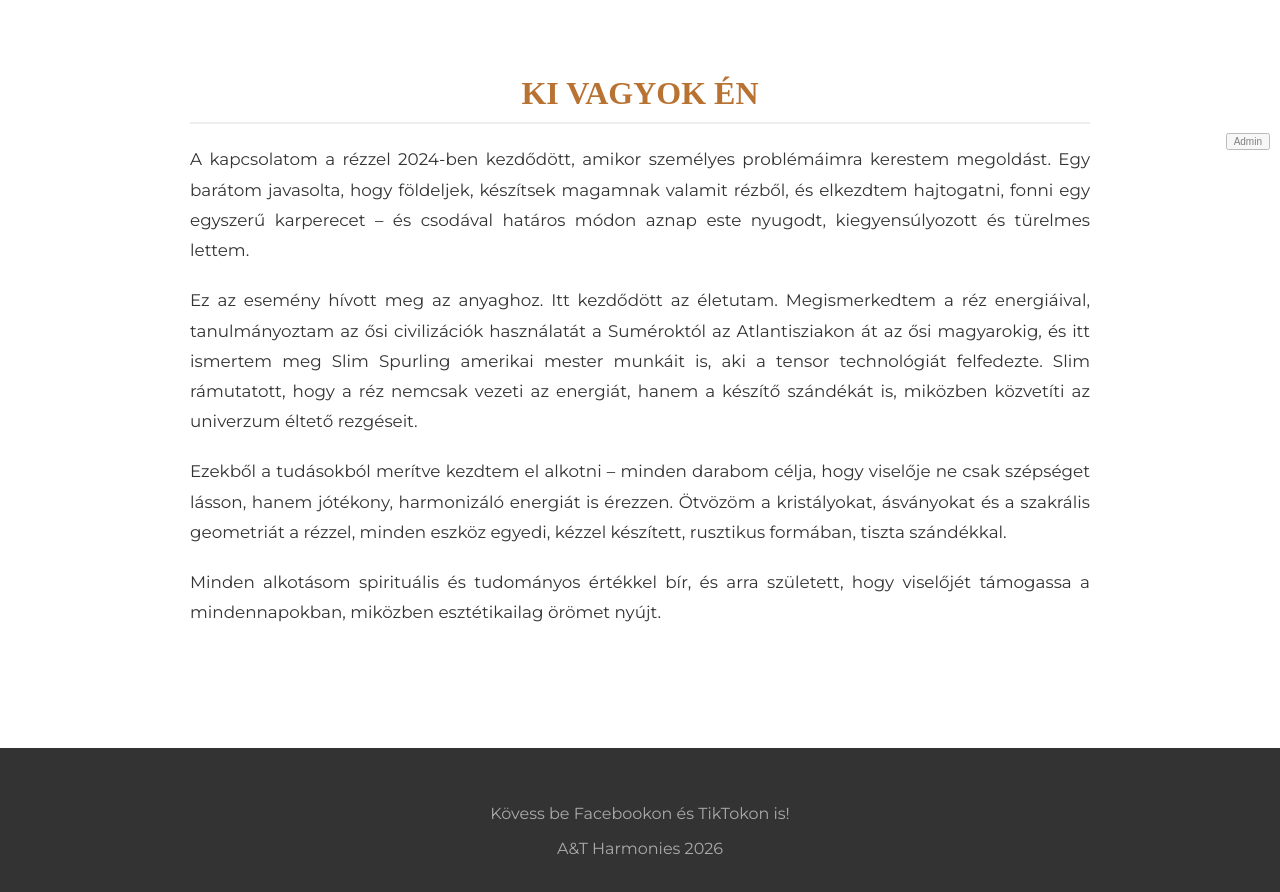
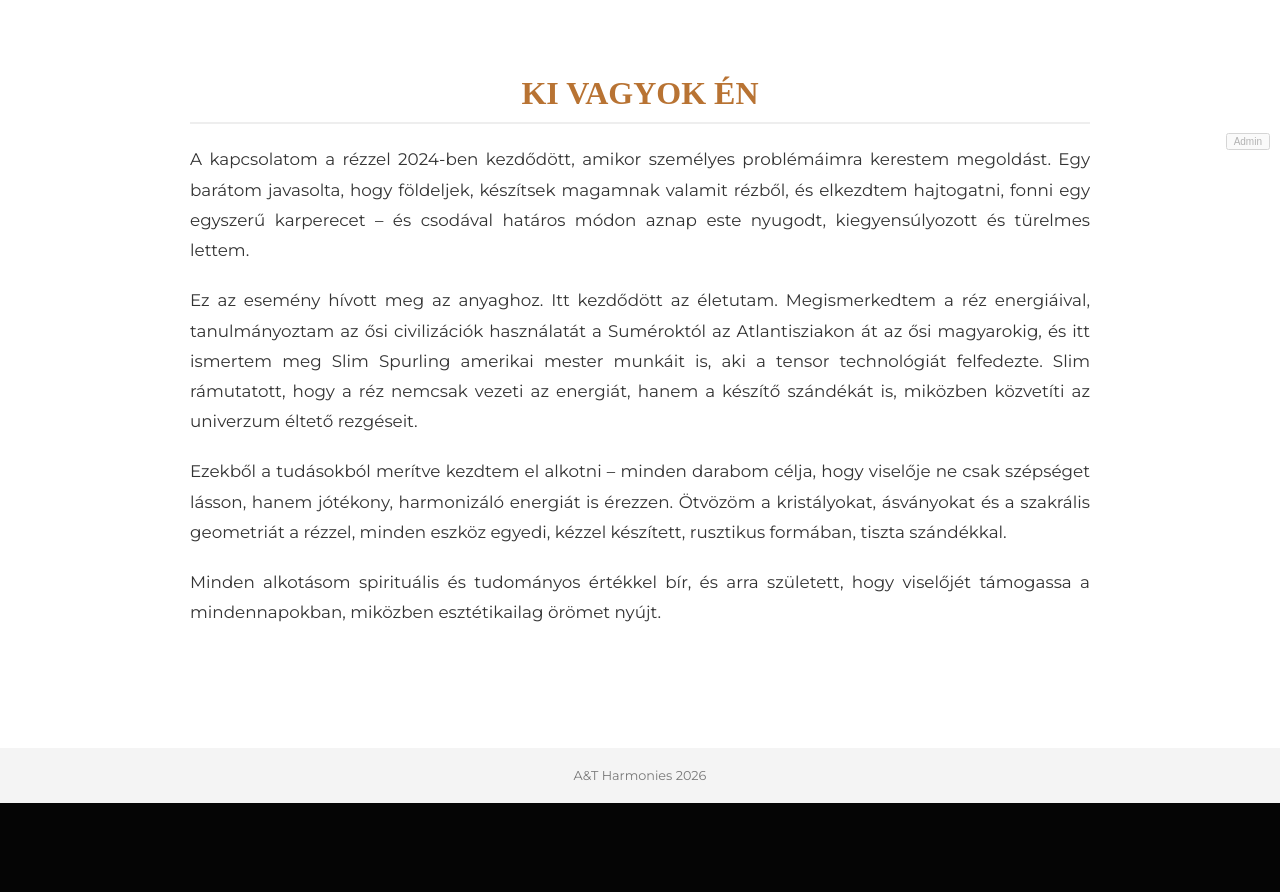
Before and after one commit to faqulord/Zenyx, a React (Create React App) app: page / in a window 1280 px wide. Shown: the part 640-1532 px from the top of the page. After the commit the page ends 1443 px from the top, so only its background shows below. Built offline with nearby package versions, Linux system fonts and the light colour scheme.

Commit message:
Update App.js

```diff
--- a/src/App.js
+++ b/src/App.js
@@ -2,7 +2,8 @@ import React, { useState, useEffect } from 'react';
 import Navbar from './components/Navbar';
 import HeroSection from './components/HeroSection';
 import ShopPage from './components/ShopPage';
-import OrgonInfo from './components/OrgonInfo'; // ÚJ IMPORT
+import OrgonInfo from './components/OrgonInfo';
+import AboutPage from './components/AboutPage'; // Új import
 import AdminPanel from './components/AdminPanel';
 
 function App() {
@@ -18,24 +19,23 @@ function App() {
         <AdminPanel setPage={setCurrentPage} />
       ) : (
         <>
-          <Navbar setPage={setCurrentPage} currentPage={currentPage} />
+          <Navbar setPage={setCurrentPage} />
 
           {currentPage === 'home' && <HeroSection />}
           {currentPage === 'shop' && <ShopPage />}
-          {currentPage === 'orgon-info' && <OrgonInfo />} {/* ÚJ OLDAL */}
-          {/* A többi oldalra egyelőre placeholder */}
-          {(currentPage === 'about' || currentPage === 'contact') && (
-              <div style={{padding:'100px', textAlign:'center'}}><h2>Feltöltés alatt...</h2></div>
-          )}
+          {currentPage === 'orgon-info' && <OrgonInfo />}
+          {currentPage === 'about' && <AboutPage />} {/* Ki vagyok oldal */}
 
-          <div style={{textAlign:'center', padding:'40px', background:'#333', color:'#aaa', marginTop:'auto'}}>
-            <p>Kövess be Facebookon és TikTokon is!</p>
-            <p>A&T Harmonies 2026</p>
+          {currentPage === 'contact' && <div style={{padding:'50px',textAlign:'center'}}><h2>Kapcsolat</h2><p>Hamarosan...</p></div>}
+          {currentPage === 'aszf' && <div style={{padding:'50px',textAlign:'center'}}><h2>ÁSZF</h2><p>Feltöltés alatt...</p></div>}
+
+          <div style={{textAlign:'center', padding:'20px', background:'#f4f4f4', color:'#777', fontSize:'0.8rem'}}>
+            A&T Harmonies 2026
           </div>
 
-          <button
+           <button
             onClick={() => setCurrentPage('admin')}
-            style={{ position: 'fixed', bottom: '10px', right: '10px', opacity: 0.5, fontSize: '10px' }}
+            style={{ position: 'fixed', bottom: '10px', right: '10px', opacity: 0.3, fontSize: '10px' }}
           >
             Admin
           </button>
```
